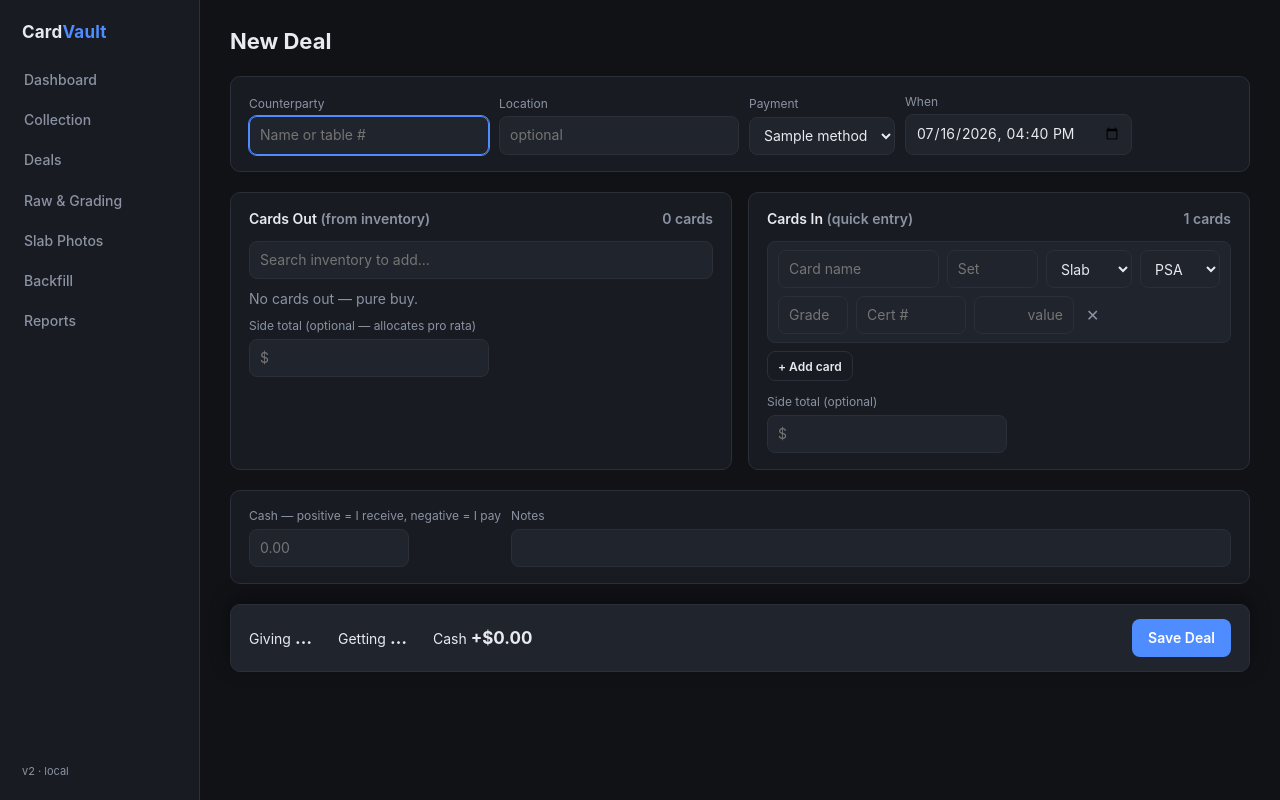
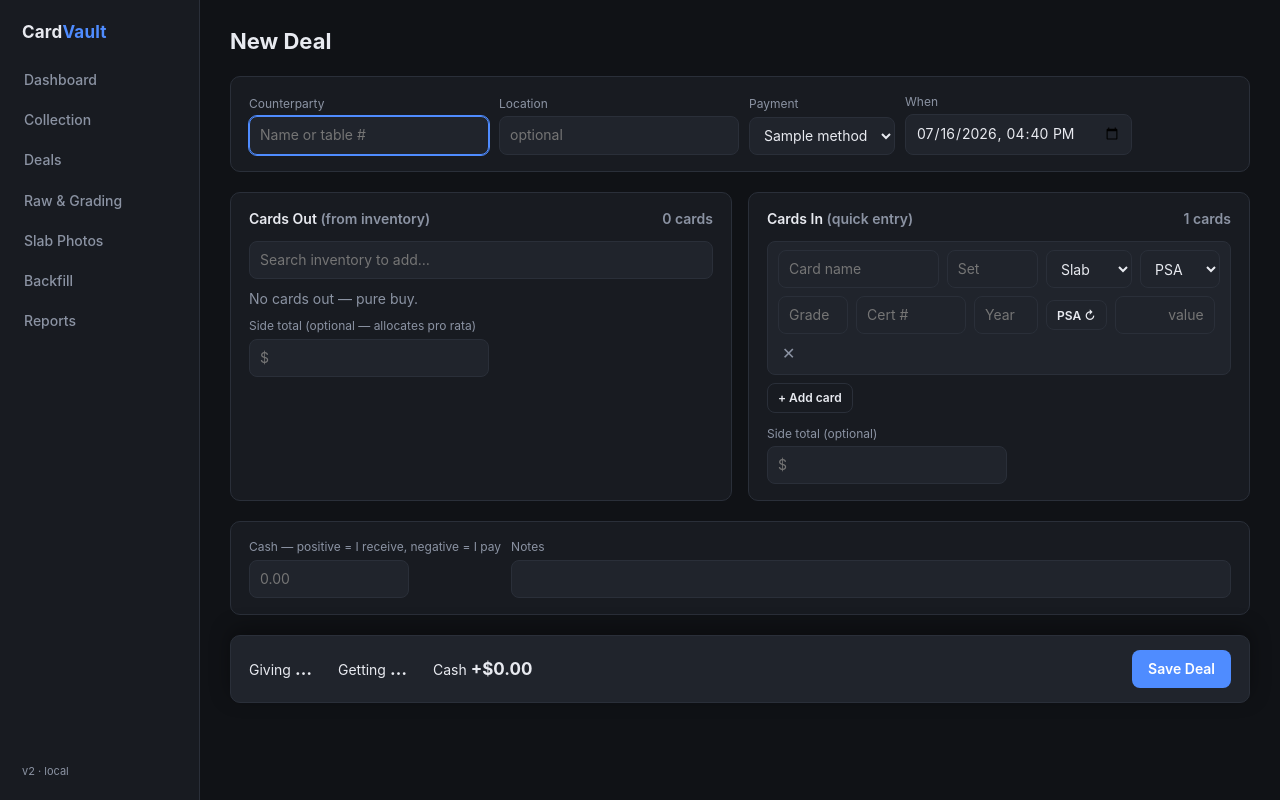
Before and after one commit to skazmi520/CardVault, a Flask app: template v2/templates/deal_new.html in a window 1280 px wide. Run offline with Flask 3, Linux system fonts and the light colour scheme; the template is opened without the code that fills it: most values are stand-ins (such as "Sample title", 1, 10 or a date in 2020); parts of the project's set-up code (start-up, migrations or seed data) failed here and were passed over.

Commit message:
Auto-fill card fields from a PSA cert on the New Deal screen
Cert lookup existed only in the Slab Photos/Backfill pipeline (photo
required). For a card bought e.g. off eBay, entering it into a deal meant
typing name/set/number/year by hand even when the cert alone is enough.

- New /api/psa/lookup endpoint wraps the existing cache-first,
  budget-aware psa_api.lookup_cert() client — no new PSA-side logic,
  just exposes it outside the photo flow.
- Cards In rows (PSA only — the public API only covers PSA) get a
  "PSA ↻" button next to Cert #. On click, fills any still-blank name/
  set/card number/year/grade fields and shows a green confirmation
  ("Filled from PSA cert (cached) ✓") or a red message for
  not-found/no-token/throttled/error, reusing the existing status
  vocabulary.
- Added a Year input to the Cards In row — it existed in the data model
  and was saved, but had no field to see or edit it.

Verified end-to-end in the browser: cert 122862104 (cached) correctly
auto-filled name "Umbreon Ex-Holo", set, grade 5, year 2005 with a green
confirmation; not-found path renders in red.

Co-Authored-By: Claude Sonnet 5 <noreply@anthropic.com>

```diff
--- a/v2/app.py
+++ b/v2/app.py
@@ -514,6 +514,34 @@ def api_card_update():
     }})
 
 
+@app.post("/api/psa/lookup")
+def api_psa_lookup():
+    """Look up a PSA cert on demand (e.g. from the New Deal 'cards in' row).
+    Cache-first and budget-aware — reuses the same client as Slab Photos."""
+    p = request.get_json(force=True)
+    cert = str(p.get("cert", "")).strip()
+    if not cert:
+        return jsonify({"ok": False, "error": "Enter a cert number first."}), 400
+
+    c = conn()
+    token = config.get_keys()["psa_api_token"]
+    res = psa_api.lookup_cert(c, cert, token)
+    c.close()
+
+    if res["status"] in ("cached", "fetched"):
+        return jsonify({"ok": True, "status": res["status"], "data": res["data"]})
+
+    messages = {
+        "not_found": "No PSA record found for that cert number.",
+        "no_token": "No PSA_API_TOKEN configured — add one in ~/.cardvaultmac/v2.env.",
+        "rate_limited": "PSA API is briefly throttled — try again in a moment.",
+        "queued": res.get("error") or "Today's PSA lookup budget is used up — resumes tomorrow.",
+        "error": res.get("error") or "PSA lookup failed.",
+    }
+    return jsonify({"ok": False, "status": res["status"],
+                    "error": messages.get(res["status"], res["status"])}), 200
+
+
 @app.post("/api/deals")
 def api_save_deal():
     p = request.get_json(force=True)
--- a/v2/templates/deal_new.html
+++ b/v2/templates/deal_new.html
@@ -143,9 +143,13 @@ function renderLines() {
           ${["PSA","BGS","CGC","TAG"].map(co => `<option ${l.company===co?"selected":""}>${co}</option>`).join("")}
         </select>
         <input type="text" placeholder="Grade" style="width:70px" data-in="${i}" data-f="grade" value="${esc(l.grade)}">
-        <input type="text" placeholder="Cert #" style="width:110px" data-in="${i}" data-f="cert" value="${esc(l.cert)}">` : ""}
+        <input type="text" placeholder="Cert #" style="width:110px" data-in="${i}" data-f="cert" value="${esc(l.cert)}">
+        <input type="text" placeholder="Year" style="width:64px" data-in="${i}" data-f="year" value="${esc(l.year)}">
+        ${l.company === "PSA" ? `<button type="button" class="btn ghost small" data-cert-lookup="${i}"
+            title="Fetch name/set/# from PSA">${l._certBusy ? "…" : "PSA ↻"}</button>` : ""}` : ""}
       <input class="val" type="text" placeholder="value" data-side="in" data-i="${i}" value="${esc(l.deal_value)}">
       <span class="x" data-inx="${i}">✕</span>
+      ${l._certMsg ? `<div style="width:100%;font-size:11px;color:var(--${l._certOk ? "pos" : "neg"})">${esc(l._certMsg)}</div>` : ""}
     </div>`).join("") || '<div class="muted" style="margin-bottom:8px">No cards in — pure sale.</div>';
 
   bindLineEvents();
@@ -167,8 +171,34 @@ function bindLineEvents() {
     el.addEventListener("change", () => {
       const l = inLines[+el.dataset.in], f = el.dataset.f;
       if (f === "is_graded") { l.is_graded = !!el.value; renderLines(); }
+      else if (f === "company") { l.company = el.value; renderLines(); }
       else l[f] = el.value;
     }));
+  document.querySelectorAll("[data-cert-lookup]").forEach(btn =>
+    btn.addEventListener("click", () => certLookup(+btn.dataset.certLookup)));
+}
+
+async function certLookup(i) {
+  const l = inLines[i];
+  const cert = (l.cert || "").trim();
+  if (!cert) { l._certMsg = "Enter a cert number first."; l._certOk = false; renderLines(); return; }
+  l._certBusy = true; renderLines();
+  try {
+    const res = await postJSON("/api/psa/lookup", { cert });
+    const d = res.data;
+    if (!l.name)   l.name   = d.card_name   || l.name;
+    if (!l.set)    l.set    = d.set_name    || l.set;
+    if (!l.number) l.number = d.card_number || l.number;
+    if (!l.year)   l.year   = d.year        || l.year;
+    if (!l.grade)  l.grade  = d.grade       || l.grade;
+    l._certMsg = `Filled from PSA cert${res.status === "cached" ? " (cached)" : ""} ✓`;
+    l._certOk = true;
+  } catch (err) {
+    l._certMsg = err.message;
+    l._certOk = false;
+  }
+  l._certBusy = false;
+  renderLines();
 }
 
 function updateTotals() {
```
